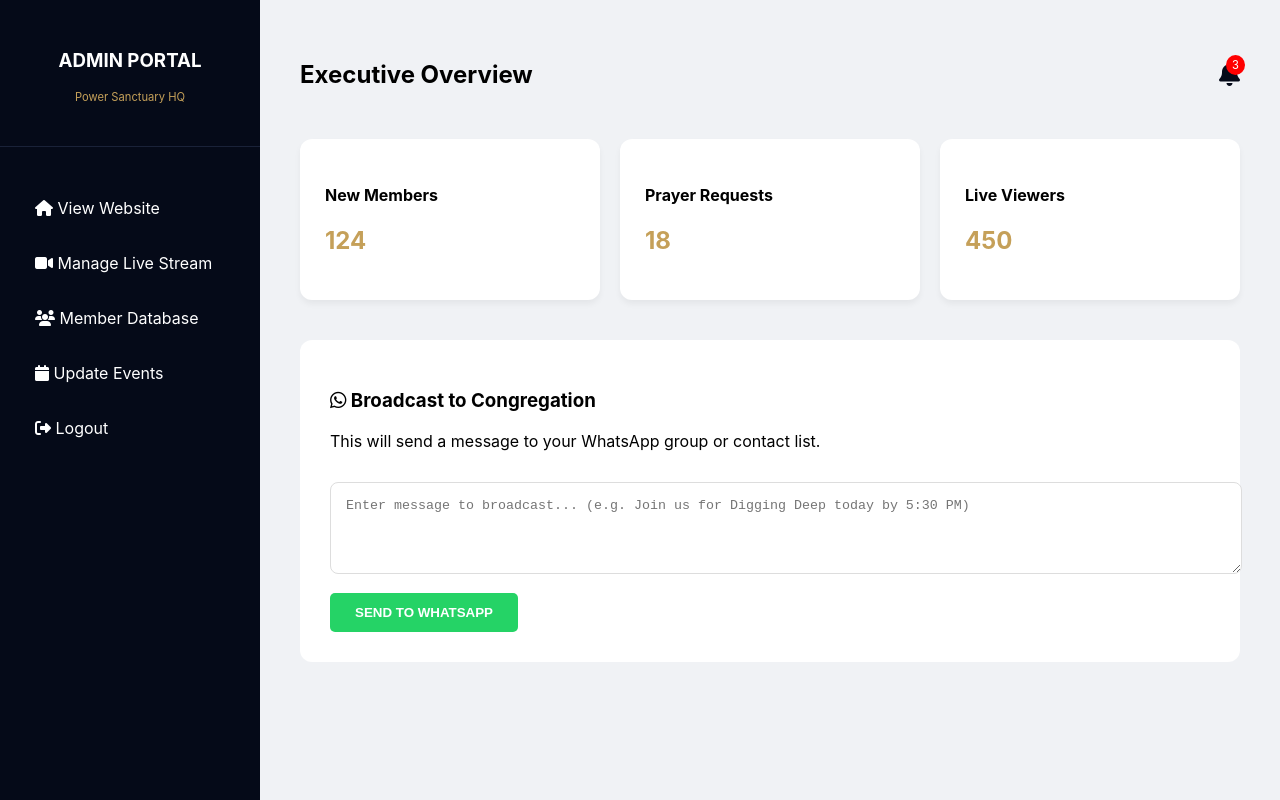
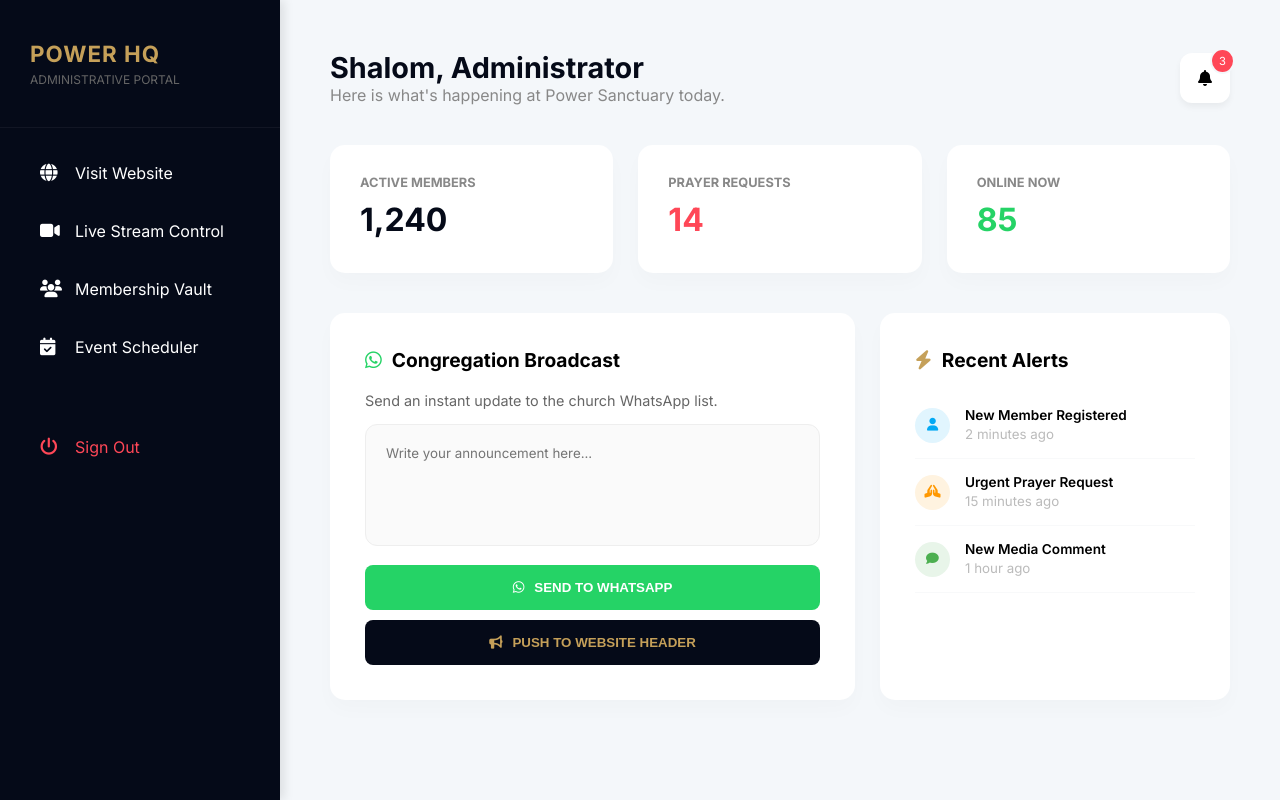
Before and after one commit to oluwarotimi2024/rccgpowersanctuaryarea, a website: page views/Admin/dashboard.html in a window 1280 px wide. Drawn offline with Linux system fonts and the light colour scheme.

Commit message:
Revamp Admin Dashboard layout and styles

```diff
--- a/views/Admin/dashboard.html
+++ b/views/Admin/dashboard.html
@@ -2,81 +2,171 @@
 <html lang="en">
 <head>
   <meta charset="UTF-8">
-  <title>Admin Dashboard | Power Sanctuary</title>
+  <title>Executive Admin | Power Sanctuary</title>
   <link rel="stylesheet" href="https://cdnjs.cloudflare.com/ajax/libs/font-awesome/6.4.0/css/all.min.css">
+  <link href="https://fonts.googleapis.com/css2?family=Inter:wght@300;400;600;700&display=swap" rel="stylesheet">
+
   <style>
-    :root { --nav-width: 260px; --primary: #050a18; --accent: #c5a059; }
-    body { font-family: 'Inter', sans-serif; margin: 0; display: flex; background: #f0f2f5; }
+    :root {
+      --nav-width: 280px;
+      --primary: #050a18;
+      --accent: #c5a059;
+      --bg: #f4f7fa;
+      --success: #25D366;
+    }
 
-    /* Sidebar */
-    .sidebar { width: var(--nav-width); background: var(--primary); height: 100vh; color: white; position: fixed; }
-    .sidebar-header { padding: 30px; text-align: center; border-bottom: 1px solid #1a2238; }
+    * { margin: 0; padding: 0; box-sizing: border-box; }
+    body { font-family: 'Inter', sans-serif; background: var(--bg); display: flex; }
+
+    /* --- SIDEBAR --- */
+    .sidebar { width: var(--nav-width); background: var(--primary); height: 100vh; color: white; position: fixed; box-shadow: 4px 0 10px rgba(0,0,0,0.1); }
+    .sidebar-header { padding: 40px 30px; border-bottom: 1px solid rgba(255,255,255,0.05); }
+    .sidebar-header h3 { color: var(--accent); letter-spacing: 1px; font-size: 1.4rem; }
+
     .nav-links { list-style: none; padding: 20px; }
-    .nav-links li { padding: 15px; transition: 0.3s; cursor: pointer; border-radius: 8px; margin-bottom: 5px; }
-    .nav-links li:hover { background: var(--accent); color: var(--primary); }
-    .nav-links a { color: inherit; text-decoration: none; display: block; width: 100%; }
+    .nav-links li { padding: 15px 20px; margin-bottom: 8px; border-radius: 10px; transition: 0.3s; display: flex; align-items: center; gap: 15px; cursor: pointer; }
+    .nav-links li:hover { background: rgba(197, 160, 89, 0.1); color: var(--accent); }
+    .nav-links a { color: inherit; text-decoration: none; display: flex; align-items: center; gap: 15px; width: 100%; }
+    .nav-links i { width: 20px; font-size: 1.1rem; }
 
-    /* Main Content */
-    .main-content { margin-left: var(--nav-width); flex: 1; padding: 40px; }
-    .stats-grid { display: grid; grid-template-columns: repeat(auto-fit, minmax(200px, 1fr)); gap: 20px; }
-    .stat-card { background: white; padding: 25px; border-radius: 12px; box-shadow: 0 4px 6px rgba(0,0,0,0.05); }
+    /* --- MAIN CONTENT --- */
+    .main-content { margin-left: var(--nav-width); flex: 1; padding: 50px; }
+    .header-flex { display: flex; justify-content: space-between; align-items: center; margin-bottom: 40px; }
 
-    /* Broadcast Box */
-    .broadcast-section { background: white; margin-top: 40px; padding: 30px; border-radius: 12px; }
-    textarea { width: 100%; padding: 15px; border: 1px solid #ddd; border-radius: 8px; margin: 15px 0; }
-    .btn-wa { background: #25D366; color: white; border: none; padding: 12px 25px; border-radius: 5px; cursor: pointer; font-weight: bold; }
+    /* --- NOTIFICATION CENTER --- */
+    .notif-bell {
+      position: relative;
+      background: white;
+      width: 50px; height: 50px;
+      border-radius: 12px;
+      display: flex; align-items: center; justify-content: center;
+      cursor: pointer; box-shadow: 0 4px 6px rgba(0,0,0,0.05);
+    }
+    .badge { position: absolute; top: -5px; right: -5px; background: #ff4757; color: white; font-size: 0.7rem; padding: 4px 7px; border-radius: 50%; border: 2px solid var(--bg); }
 
-    /* Notification Bell */
-    .notif-badge { position: relative; font-size: 1.5rem; color: var(--primary); }
-    .badge { position: absolute; top: -5px; right: -5px; background: red; color: white; font-size: 0.7rem; padding: 3px 6px; border-radius: 50%; }
+    /* --- DASHBOARD CARDS --- */
+    .stats-grid { display: grid; grid-template-columns: repeat(auto-fit, minmax(240px, 1fr)); gap: 25px; }
+    .stat-card { background: white; padding: 30px; border-radius: 15px; box-shadow: 0 10px 20px rgba(0,0,0,0.02); border-bottom: 4px solid transparent; transition: 0.3s; }
+    .stat-card:hover { border-bottom-color: var(--accent); transform: translateY(-5px); }
+    .stat-card h4 { color: #888; font-size: 0.8rem; text-transform: uppercase; margin-bottom: 10px; }
+    .stat-card h2 { font-size: 2rem; color: var(--primary); }
+
+    /* --- ACTION SECTIONS --- */
+    .action-grid { display: grid; grid-template-columns: 1.5fr 1fr; gap: 25px; margin-top: 40px; }
+    .panel { background: white; padding: 35px; border-radius: 15px; box-shadow: 0 10px 20px rgba(0,0,0,0.02); }
+    .panel h3 { margin-bottom: 20px; display: flex; align-items: center; gap: 10px; font-size: 1.2rem; }
+
+    textarea { width: 100%; padding: 20px; border: 1px solid #eee; border-radius: 12px; background: #fafafa; font-family: inherit; margin: 15px 0; resize: none; }
+
+    .btn { width: 100%; padding: 15px; border: none; border-radius: 8px; font-weight: 700; cursor: pointer; transition: 0.3s; display: flex; align-items: center; justify-content: center; gap: 10px; }
+    .btn-wa { background: var(--success); color: white; }
+    .btn-wa:hover { opacity: 0.9; }
+    .btn-push { background: var(--primary); color: var(--accent); margin-top: 10px; }
+
+    /* --- RECENT ALERTS LIST --- */
+    .alert-item { display: flex; align-items: center; gap: 15px; padding: 15px 0; border-bottom: 1px solid #f8f9fa; }
+    .alert-icon { width: 35px; height: 35px; border-radius: 50%; display: flex; align-items: center; justify-content: center; font-size: 0.8rem; }
   </style>
 </head>
 <body>
 
 <aside class="sidebar">
   <div class="sidebar-header">
-    <h3>ADMIN PORTAL</h3>
-    <p style="font-size: 0.7rem; color: var(--accent);">Power Sanctuary HQ</p>
+    <h3>POWER HQ</h3>
+    <p style="font-size: 0.75rem; color: #666; margin-top: 5px;">ADMINISTRATIVE PORTAL</p>
   </div>
   <ul class="nav-links">
-    <li><a href="index.html"><i class="fa fa-home"></i> View Website</a></li>
-    <li><i class="fa fa-video"></i> Manage Live Stream</li>
-    <li><i class="fa fa-users"></i> Member Database</li>
-    <li><i class="fa fa-calendar"></i> Update Events</li>
-    <li><i class="fa fa-sign-out-alt"></i> Logout</li>
+    <li><a href="index.html"><i class="fa fa-globe"></i> Visit Website</a></li>
+    <li><i class="fa fa-video"></i> Live Stream Control</li>
+    <li><i class="fa fa-users"></i> Membership Vault</li>
+    <li><i class="fa fa-calendar-check"></i> Event Scheduler</li>
+    <li style="margin-top: 50px; color: #ff4757;"><i class="fa fa-power-off"></i> Sign Out</li>
   </ul>
 </aside>
 
 <main class="main-content">
-  <div style="display: flex; justify-content: space-between; align-items: center; margin-bottom: 30px;">
-    <h2>Executive Overview</h2>
-    <div class="notif-badge">
+  <div class="header-flex">
+    <div>
+      <h2 style="font-size: 1.8rem; color: var(--primary);">Shalom, Administrator</h2>
+      <p style="color: #888;">Here is what's happening at Power Sanctuary today.</p>
+    </div>
+    <div class="notif-bell" onclick="toggleNotifPanel()">
       <i class="fa fa-bell"></i>
-      <span class="badge">3</span>
+      <span class="badge" id="notifCount">3</span>
     </div>
   </div>
 
   <div class="stats-grid">
-    <div class="stat-card"><h4>New Members</h4><h2 style="color:var(--accent)">124</h2></div>
-    <div class="stat-card"><h4>Prayer Requests</h4><h2 style="color:var(--accent)">18</h2></div>
-    <div class="stat-card"><h4>Live Viewers</h4><h2 style="color:var(--accent)">450</h2></div>
+    <div class="stat-card"><h4>Active Members</h4><h2>1,240</h2></div>
+    <div class="stat-card"><h4>Prayer Requests</h4><h2 style="color: #ff4757;">14</h2></div>
+    <div class="stat-card"><h4>Online Now</h4><h2 style="color: var(--success);">85</h2></div>
   </div>
 
-  <div class="broadcast-section">
-    <h3><i class="fab fa-whatsapp"></i> Broadcast to Congregation</h3>
-    <p>This will send a message to your WhatsApp group or contact list.</p>
-    <textarea id="waMessage" rows="4" placeholder="Enter message to broadcast... (e.g. Join us for Digging Deep today by 5:30 PM)"></textarea>
-    <button class="btn-wa" onclick="sendWhatsApp()">SEND TO WHATSAPP</button>
+  <div class="action-grid">
+    <div class="panel">
+      <h3><i class="fab fa-whatsapp" style="color: var(--success);"></i> Congregation Broadcast</h3>
+      <p style="font-size: 0.9rem; color: #666;">Send an instant update to the church WhatsApp list.</p>
+      <textarea id="waMessage" rows="5" placeholder="Write your announcement here..."></textarea>
+      <button class="btn btn-wa" onclick="sendWhatsApp()">
+        <i class="fab fa-whatsapp"></i> SEND TO WHATSAPP
+      </button>
+
+      <button class="btn btn-push" onclick="pushToSite()">
+        <i class="fa fa-bullhorn"></i> PUSH TO WEBSITE HEADER
+      </button>
+    </div>
+
+    <div class="panel">
+      <h3><i class="fa fa-bolt" style="color: var(--accent);"></i> Recent Alerts</h3>
+      <div id="alertList">
+        <div class="alert-item">
+          <div class="alert-icon" style="background: #e1f5fe; color: #03a9f4;"><i class="fa fa-user"></i></div>
+          <div>
+            <p style="font-size: 0.85rem; font-weight: 600;">New Member Registered</p>
+            <small style="color: #bbb;">2 minutes ago</small>
+          </div>
+        </div>
+        <div class="alert-item">
+          <div class="alert-icon" style="background: #fff3e0; color: #ff9800;"><i class="fa fa-hands-praying"></i></div>
+          <div>
+            <p style="font-size: 0.85rem; font-weight: 600;">Urgent Prayer Request</p>
+            <small style="color: #bbb;">15 minutes ago</small>
+          </div>
+        </div>
+        <div class="alert-item">
+            <div class="alert-icon" style="background: #e8f5e9; color: #4caf50;"><i class="fa fa-comment"></i></div>
+            <div>
+              <p style="font-size: 0.85rem; font-weight: 600;">New Media Comment</p>
+              <small style="color: #bbb;">1 hour ago</small>
+            </div>
+          </div>
+      </div>
+    </div>
   </div>
 </main>
 
 <script>
   function sendWhatsApp() {
     const msg = document.getElementById('waMessage').value;
-    const phone = "2349024301199"; // Your number
+    if(!msg) return alert("Please enter a message");
+    const phone = "2349024301199";
     window.open(`https://wa.me/${phone}?text=${encodeURIComponent(msg)}`, '_blank');
+  }
+
+  function pushToSite() {
+    const msg = document.getElementById('waMessage').value;
+    if(!msg) return alert("Enter content to push to website notification bar");
+
+    // In a real app, this would update a database.
+    // For now, we simulate the success.
+    alert("SUCCESS: Website notification bar updated with: " + msg);
+  }
+
+  function toggleNotifPanel() {
+    alert("Opening Detailed Notification Logs...");
+    document.getElementById('notifCount').innerText = "0";
   }
 </script>
 
 </body>
-</html>
+            </html>
```
